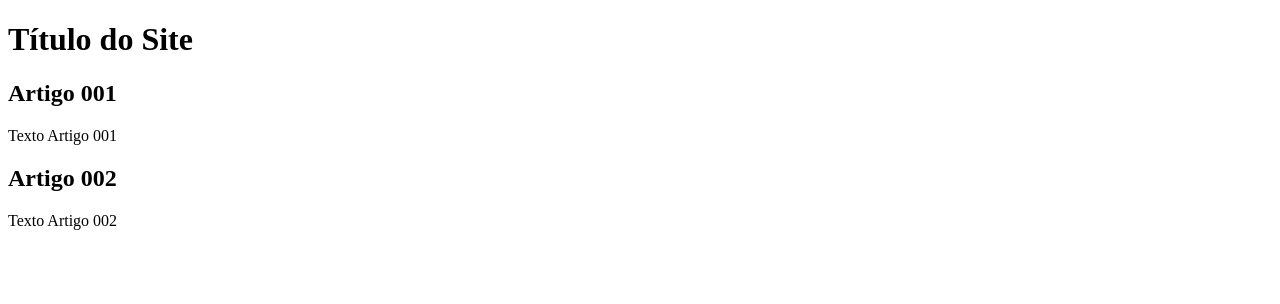
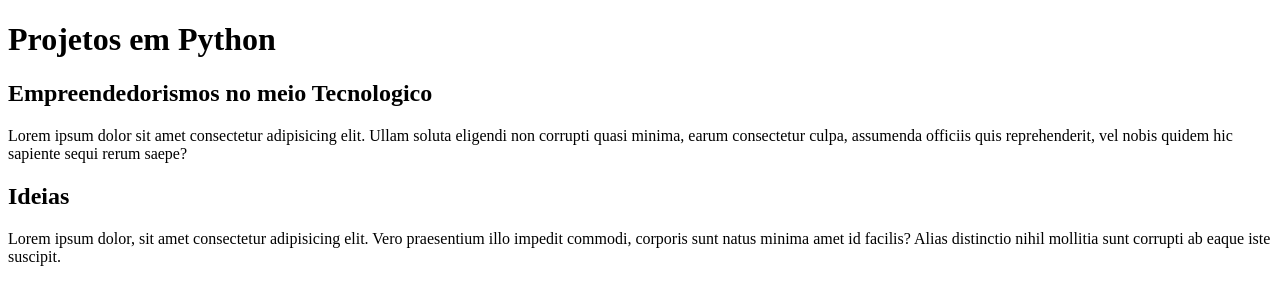
Before and after one commit to Croneydbr/Projeto_Site, a plain HTML site: page index.html in a window 1280 px wide. Drawn offline with Linux system fonts and the light colour scheme.

Commit message:
Comecei a escrever o conteúdo

```diff
--- a/index.html
+++ b/index.html
@@ -11,15 +11,19 @@
 <body>
     <main>
         <header>
-            <h1>Título do Site</h1>
+            <h1>Projetos em Python</h1>
         </header>
         <article>
-            <h2>Artigo 001</h2>
-            <p>Texto Artigo 001</p>
+            <h2>Empreendedorismos no meio Tecnologico</h2>
+            <p>Lorem ipsum dolor sit amet consectetur adipisicing elit. Ullam soluta eligendi non corrupti quasi minima,
+                earum consectetur culpa, assumenda officiis quis reprehenderit, vel nobis quidem hic sapiente sequi
+                rerum saepe?</p>
         </article>
         <article>
-            <h2>Artigo 002</h2>
-            <p>Texto Artigo 002</p>
+            <h2>Ideias</h2>
+            <p>Lorem ipsum dolor, sit amet consectetur adipisicing elit. Vero praesentium illo impedit commodi, corporis
+                sunt natus minima amet id facilis? Alias distinctio nihil mollitia sunt corrupti ab eaque iste suscipit.
+            </p>
         </article>
     </main>
 </body>
```
